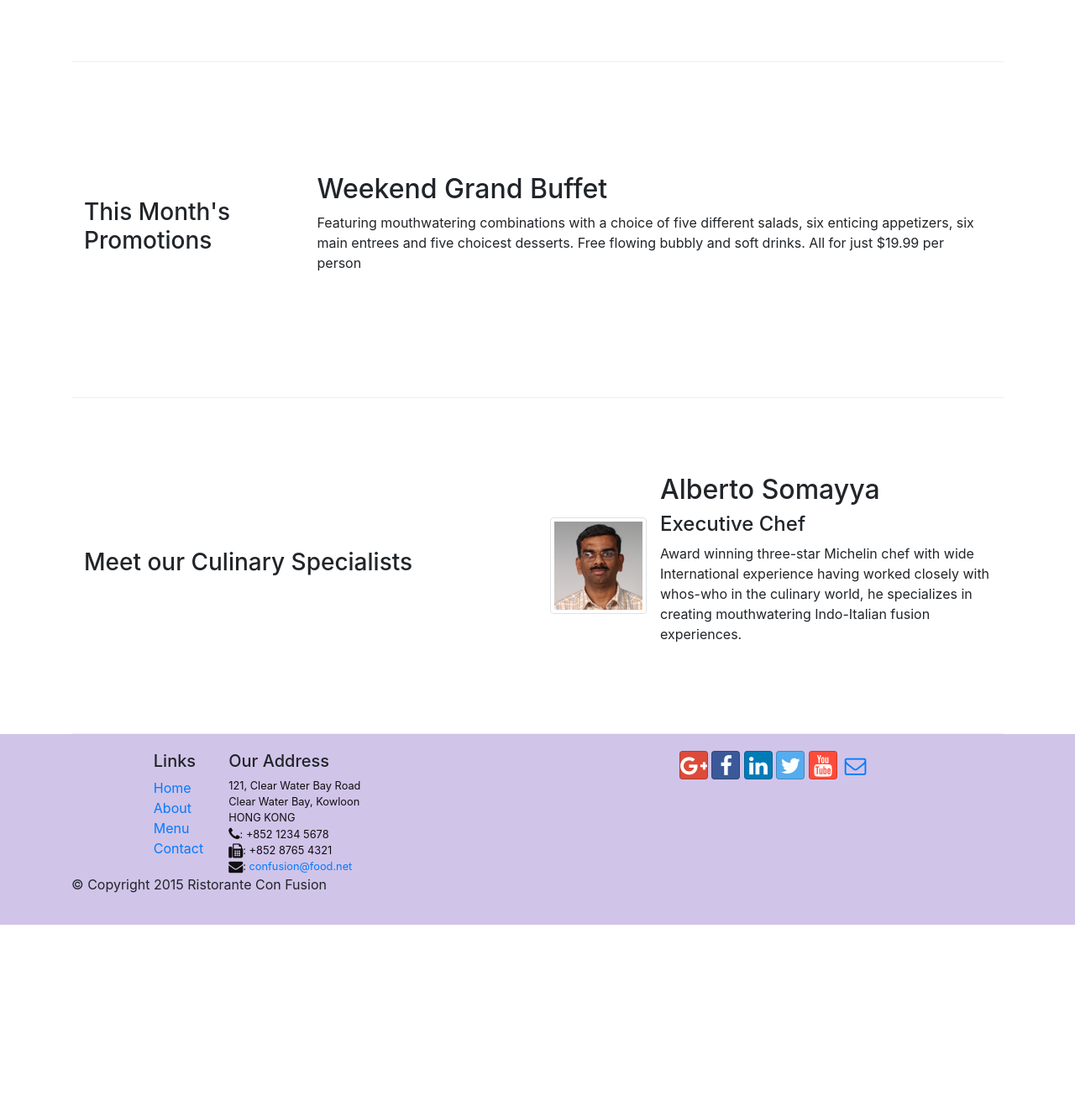
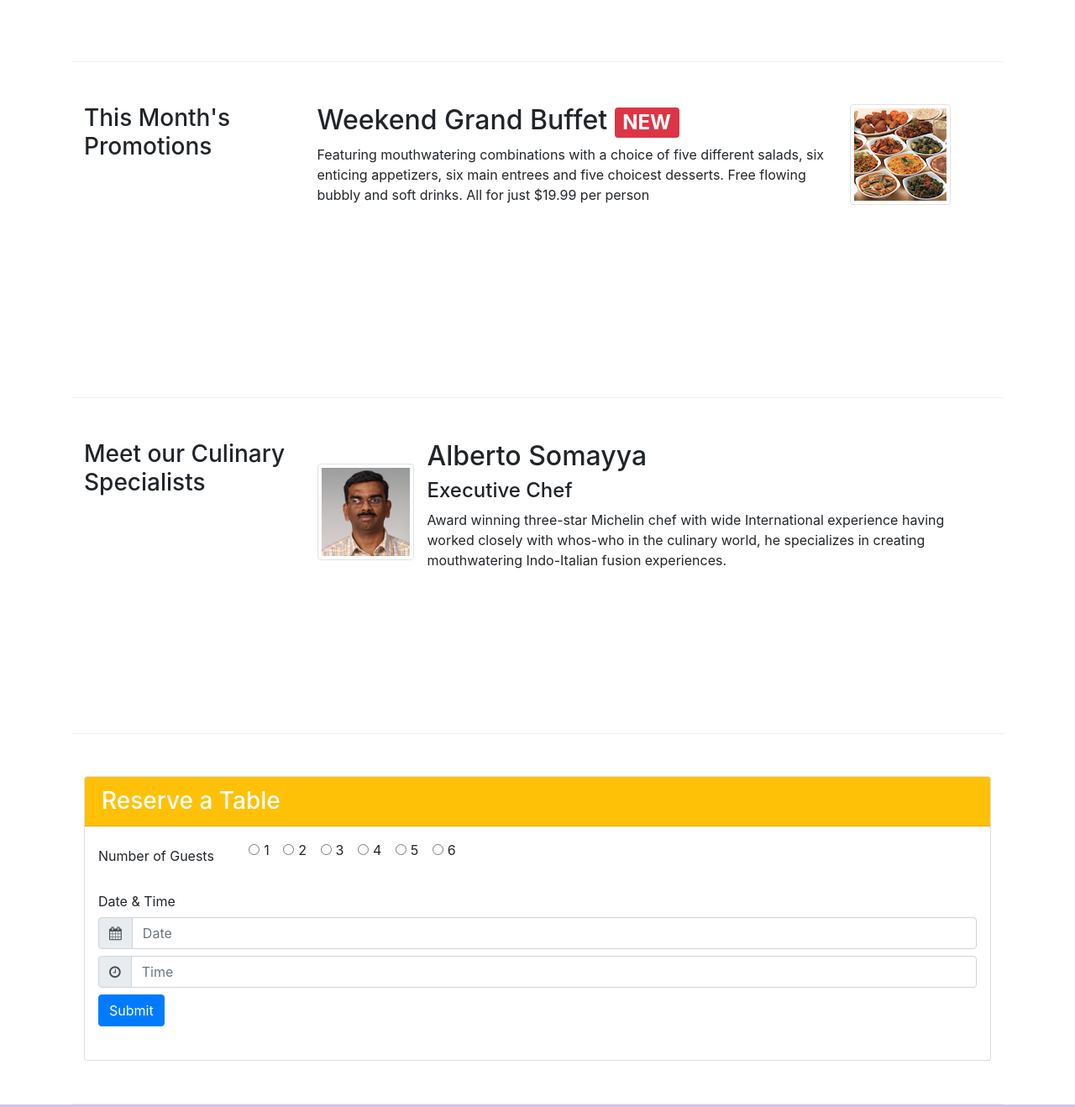
Before and after one commit to Austin17Lewis/conFusion, a website: page index.html in a window 1280 px wide. Shown: the part 660-1978 px from the top of the page at 84% size. Before the commit the page ends 1761 px from the top, so only its background shows below. Drawn offline with nearby package versions, Linux system fonts and the light colour scheme.

Commit message:
Week 2 Assignment

```diff
--- a/index.html
+++ b/index.html
@@ -21,10 +21,13 @@
             <a class="navbar-brand" href="#"><img src="img/logo.png" height="30" width="41"></a>
             <div class="collapse navbar-collapse" id="Navbar">
                 <ul class="navbar-nav">
-                            <li class="nav-item active"><a class="nav-link" href="./index.html"><span class="fa fa-home fa-lg"></span> Home</a></li>
-                    <li class="nav-item"><a class="nav-link" href="./aboutus.html"><span class="fa fa-info fa-lg"></span> About</a></li>
+                    <li class="nav-item active"><a class="nav-link" href="./index.html"><span class="fa fa-home fa-lg"></span>
+                            Home</a></li>
+                    <li class="nav-item"><a class="nav-link" href="./aboutus.html"><span class="fa fa-info fa-lg"></span>
+                            About</a></li>
                     <li class="nav-item"><a class="nav-link" href="#"><span class="fa fa-list fa-lg"></span> Menu</a></li>
-                    <li class="nav-item"><a class="nav-link" href="./contactus.html"><span class="fa fa-address-card fa-lg"></span> Contact</a></li>
+                    <li class="nav-item"><a class="nav-link" href="./contactus.html"><span class="fa fa-address-card fa-lg"></span>
+                            Contact</a></li>
                 </ul>
             </div>
         </div>
@@ -38,10 +41,15 @@
             <div class="row row-header">
                 <div class="col-12 col-sm-6">
                     <h1>Ristorante con Fusion</h1>
-                    <p>We take inspiration from the World's best cuisines, and create a unique fusion experience. Our lipsmacking creations will tickle your culinary senses!</p>
+                    <p>We take inspiration from the World's best cuisines, and create a unique fusion experience. Our
+                        lipsmacking creations will tickle your culinary senses!</p>
                 </div>
                 <div class="col col-sm align-self-center">
                     <img src="img/logo.png" class="img-fluid">
+                </div>
+                <div class="col-sm-3 align-self-center">
+                    <a role="button" class="btn-sm btn-block btn btn-warning text-white" href="#reserveForm">Reserve
+                        Table</a>
                 </div>
             </div>
         </div>
@@ -57,7 +65,7 @@
                     <img class="d-flex mr-3 img-thumbnail align-self-center" src="img/uthappizza.png" alt="Uthappizza">
                     <div class="media-body">
                         <h2 class="mt-0">Uthappizza<span class="badge badge-danger">HOT</span><span class="badge badge-pill badge-default">$4.99</span></h2>
-                        <p class="hidden-xs-down">A unique combination of Indian Uthappam (pancake) and
+                        <p class="d-none d-sm-block">A unique combination of Indian Uthappam (pancake) and
                             Italian pizza, topped with Cerignola olives, ripe vine
                             cherry tomatoes, Vidalia onion, Guntur chillies and
                             Buffalo Paneer.</p>
@@ -67,36 +75,121 @@
         </div>
 
 
-        <div class="row row-content align-items-center">
-            <div class="col-12 col-sm-4 col-md-3">
+        <div class="row row-content">
+            <div class="col-sm-4 col-md-3">
                 <h3>This Month's Promotions</h3>
             </div>
-            <div class="col col-sm col-md">
-                <h2>Weekend Grand Buffet</h2>
-                <p>Featuring mouthwatering combinations with a choice of five different salads, six enticing appetizers, six main entrees and five choicest desserts. Free flowing bubbly and soft drinks. All for just $19.99 per person </p>
+            <div class="col-sm col-md flex-last">
+                <div class="media">
+                    <div class="media-body">
+                        <h2> Weekend Grand Buffet <span class="badge badge-danger">NEW</span> </h2>
+                        <p class="d-none d-sm-block">Featuring mouthwatering combinations with a choice of five
+                            different
+                            salads, six enticing appetizers, six main entrees and five choicest desserts. Free flowing
+                            bubbly and soft drinks. All for just $19.99 per person </p>
+
+                    </div>
+
+                    <img class="rounded float-right d-flex mr-5 img-thumbnail" src="img/buffet.png" alt="Weekend Grand Buffet">
+
+                </div>
             </div>
         </div>
 
-        <div class="row row-content align-items-center">
-            <div class="col-sm col-md flex-first">
+        <div class="row row-content">
+            <div class="col-sm-4 col-md-3 flex-last">
                 <h3>Meet our Culinary Specialists</h3>
             </div>
-            <div class="col col-sm col-md">
+            <div class="col-sm col-md flex-first">
                 <div class="media">
                     <img class="d-flex mr-3 img-thumbnail align-self-center" src="img/alberto.png" alt="Alberto Somayya">
                     <div class="media-body">
                         <h2 class="mt-0">Alberto Somayya</h2>
                         <h4>Executive Chef</h4>
-                        <p class="hidden-xs-down">Award winning three-star Michelin chef with wide
+                        <p class="d-none d-sm-block">Award winning three-star Michelin chef with wide
                             International experience having worked closely with
                             whos-who in the culinary world, he specializes in
                             creating mouthwatering Indo-Italian fusion experiences.
                         </p>
                     </div>
                 </div>
+
+            </div>
+        </div>
+
+
+        <div class="row row-content">
+            <div class="col-12">
+                <div class="card">
+                    <h3 class="card-header bg-warning text-white">Reserve a Table</h3>
+                    <div class="card-block p-3">
+                        <form id="reserveForm">
+                            <div class="form-group row">
+                                <label for="numberofguests" class="col-sm-2 col-form-label">Number of Guests</label>
+                                <div class="col-auto">
+                                <div class="form-check form-check-inline">
+                                    <input class="form-check-input" type="radio" name="inlineRadioOptions" id="inlineRadio1"
+                                        value="option1">
+                                    <label class="form-check-label" for="inlineRadio1">1</label>
+                                </div>
+                                <div class="form-check form-check-inline">
+                                    <input class="form-check-input" type="radio" name="inlineRadioOptions" id="inlineRadio2"
+                                        value="option2">
+                                    <label class="form-check-label" for="inlineRadio2">2</label>
+                                </div>
+                                <div class="form-check form-check-inline">
+                                    <input class="form-check-input" type="radio" name="inlineRadioOptions" id="inlineRadio3"
+                                        value="option2">
+                                    <label class="form-check-label" for="inlineRadio2">3</label>
+                                </div>
+                                <div class="form-check form-check-inline">
+                                    <input class="form-check-input" type="radio" name="inlineRadioOptions" id="inlineRadio4"
+                                        value="option2">
+                                    <label class="form-check-label" for="inlineRadio2">4</label>
+                                </div>
+                                <div class="form-check form-check-inline">
+                                    <input class="form-check-input" type="radio" name="inlineRadioOptions" id="inlineRadio5"
+                                        value="option2">
+                                    <label class="form-check-label" for="inlineRadio2">5</label>
+                                </div>
+                                <div class="form-check form-check-inline">
+                                    <input class="form-check-input" type="radio" name="inlineRadioOptions" id="inlineRadio6"
+                                        value="option2">
+                                    <label class="form-check-label" for="inlineRadio2">6</label>
                                 </div>
                             </div>
                             </div>
+                            <div class="form-group row">
+                                <label for="dateandtime" class="col-sm-2 col-form-label">Date & Time</label>
+
+                                    <div class="input-group mb-2 col-auto">
+                                        <div class="input-group-prepend">
+                                            <div class="input-group-text"><i class="fa fa-calendar"></i></div>
+                                        </div>
+                                        <input type="text" class="form-control" id="inlineFormInputGroup" placeholder="Date">
+                                    </div>
+                                    <div class="input-group mb-2 col-auto">
+                                        <div class="input-group-prepend">
+                                            <div class="input-group-text"><i class="fa fa-clock-o"></i></div>
+                                        </div>
+                                        <input type="text" class="form-control" id="inlineFormInputGroup" placeholder="Time">
+                                    </div>
+
+                                <div class="col-auto">
+                                    <button type="submit" class="btn btn-primary mb-2">Submit</button>
+                                </div>
+                            </div>
+                        </form>
+
+
+
+                    </div>
+                </div>
+            </div>
+            <div class="col-sm"></div>
+        </div>
+    </div>
+
 
     <footer class="footer">
         <div class="container">
@@ -125,7 +218,8 @@
                 <div class="col-12 col-sm-4">
                     <div style="text-align:center">
                         <a class="btn btn-social-icon btn-google-plus" href="http://google.com/+"><i class="fa fa-google-plus"></i></a>
-                        <a class="btn btn-social-icon btn-facebook" href="http://www.facebook.com/profile.php?id="><i class="fa fa-facebook"></i></a>
+                        <a class="btn btn-social-icon btn-facebook" href="http://www.facebook.com/profile.php?id="><i
+                                class="fa fa-facebook"></i></a>
                         <a class="btn btn-social-icon btn-linkedin" href="http://www.linkedin.com/in/"><i class="fa fa-linkedin"></i></a>
                         <a class="btn btn-social-icon btn-twitter" href="http://twitter.com/"><i class="fa fa-twitter"></i></a>
                         <a class="btn btn-social-icon btn-youtube" href="http://youtube.com/"><i class="fa fa-youtube"></i></a>
```
Lines whose indentation alone changed are shown as unchanged.
